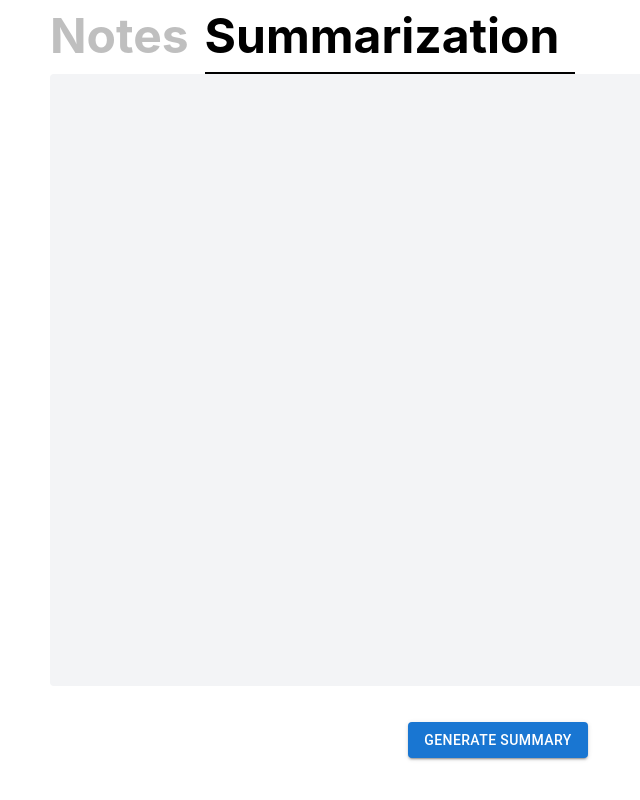
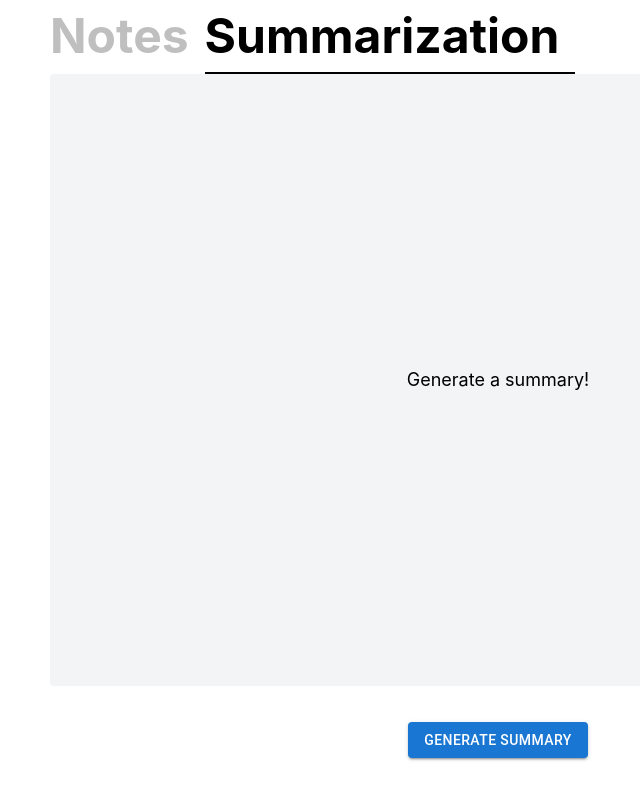
Before and after one commit to bhivam/mirakare-sst-poc, a React (Create React App) app: page / in a window 1280 px wide. Both pictures are taken after a click on the element "Summarization". Shown: the whole page, without its empty margins (142-782 px from the left). Built offline with nearby package versions, Linux system fonts and the light colour scheme; no server answers.

Commit message:
place holder in summarization

```diff
--- a/src/pages/Notes.tsx
+++ b/src/pages/Notes.tsx
@@ -172,7 +172,7 @@ export default function NotesPage() {
             return <NoteCard {...noteProps} key={note.id}></NoteCard>;
           })
         ) : (
-          <div className="flex w-full h-full justify-center items-center">
+          <div className="flex w-full h-full justify-center items-center text-lg">
             Record some notes!
           </div>
         )}
--- a/src/pages/Summarization.tsx
+++ b/src/pages/Summarization.tsx
@@ -44,7 +44,13 @@ export default function ObservationPage() {
         className="w-full h-[85%] bg-gray-100 rounded
                       p-4 text-lg overflow-auto"
       >
-        {summary !== "" && summary}
+        {summary !== "" ? (
+          summary
+        ) : (
+          <div className="w-full h-full flex items-center justify-center">
+            Generate a summary!
+          </div>
+        )}
       </div>
       <div className="w-full h-[15%] flex flex-row items-center justify-center">
         <Button variant="contained" onClick={() => GetSummary(100)}>
```
